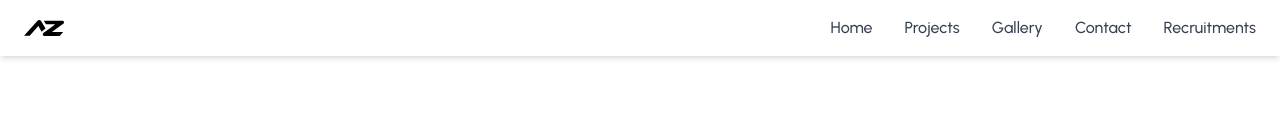
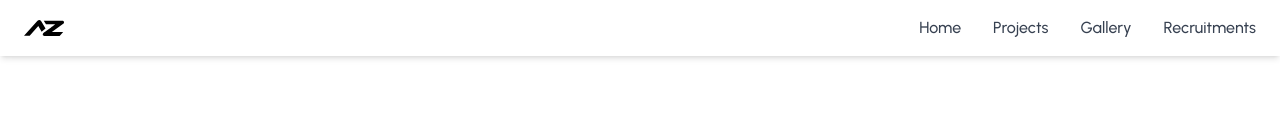
Before and after one commit to Chhavi004/team_website, a Next.js app: page / in a window 1280 px wide. Shown: the top 131 px of the page. Built offline with nearby package versions, Linux system fonts and the light colour scheme.

Commit message:
Updated the homepage layout

```diff
--- a/app/portrait.js
+++ b/app/portrait.js
@@ -72,6 +72,7 @@ export default function HomePortrait() {
         </p>
       </section>
 
+      {/* Contact Section Added Below */}
       <section
         id="contact"
         className="h-screen snap-center flex flex-col px-6 py-10 justify-center items-center text-center space-y-4"
--- a/components/Navbar/page.js
+++ b/components/Navbar/page.js
@@ -13,7 +13,7 @@ export default function Navbar() {
         <Link href="/" className="text-gray-700 hover:text-emerald-600">Home</Link>
         <Link href="/projects" className="text-gray-700 hover:text-emerald-600">Projects</Link>
         <Link href="/gallery" className="text-gray-700 hover:text-emerald-600">Gallery</Link>
-        <Link href="/contact" className="text-gray-700 hover:text-emerald-600">Contact</Link>
+
         <Link href="/recruitments" className="text-gray-700 hover:text-emerald-600">Recruitments</Link>
       </div>
     </nav>
```
